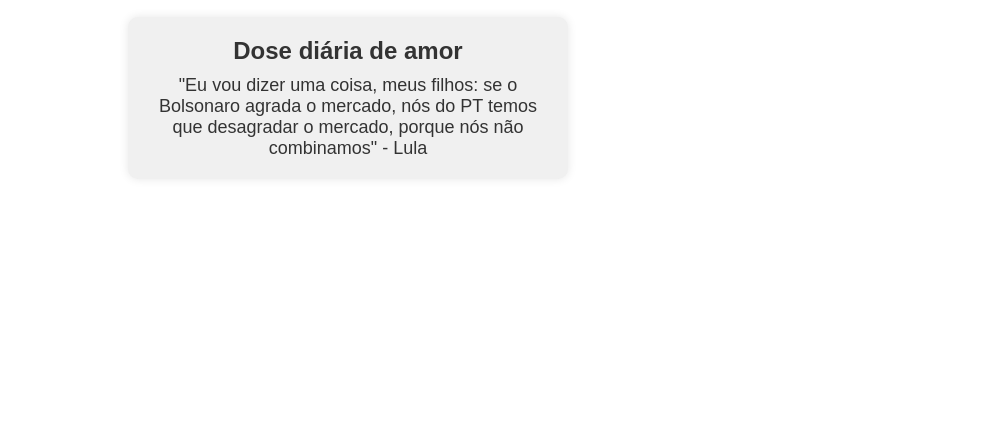
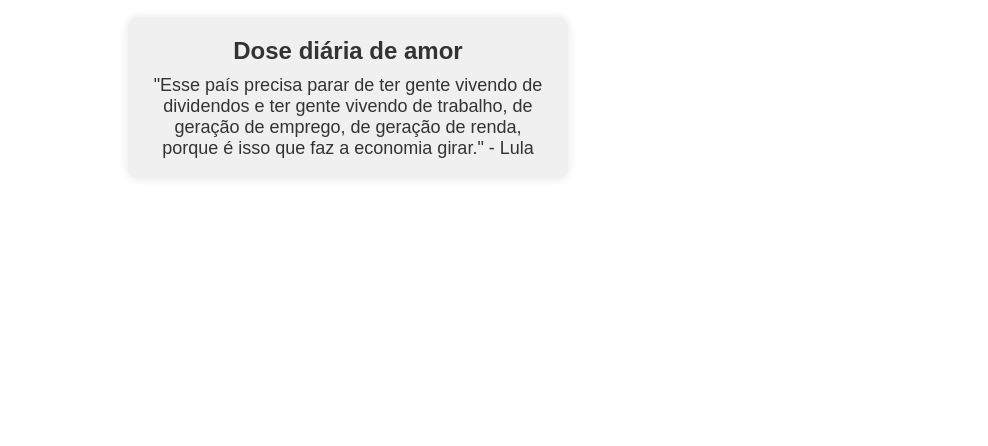
Before and after one commit to ClebersonJr0/dolardoamor, a plain HTML site: page index.html in a window 1280 px wide. Shown: the part 354-800 px from the top of the page, without its empty margins (292-1280 px from the left). Drawn offline with Linux system fonts and the light colour scheme; no server answers.

Commit message:
Update index.html

```diff
--- a/index.html
+++ b/index.html
@@ -145,7 +145,7 @@
         <div class="last-update" id="ultimaAtualizacao"></div>
         <div class="daily-message-card">
             <div class="daily-message-title">Dose diária de amor</div>
-            <div class="daily-message">"Eu vou dizer uma coisa, meus filhos: se o Bolsonaro agrada o mercado, nós do PT temos que desagradar o mercado, porque nós não combinamos" - Lula</div>
+            <div class="daily-message">"Esse país precisa parar de ter gente vivendo de dividendos e ter gente vivendo de trabalho, de geração de emprego, de geração de renda, porque é isso que faz a economia girar." - Lula</div>
         </div>
     </div>
     <div class="footer">
```
